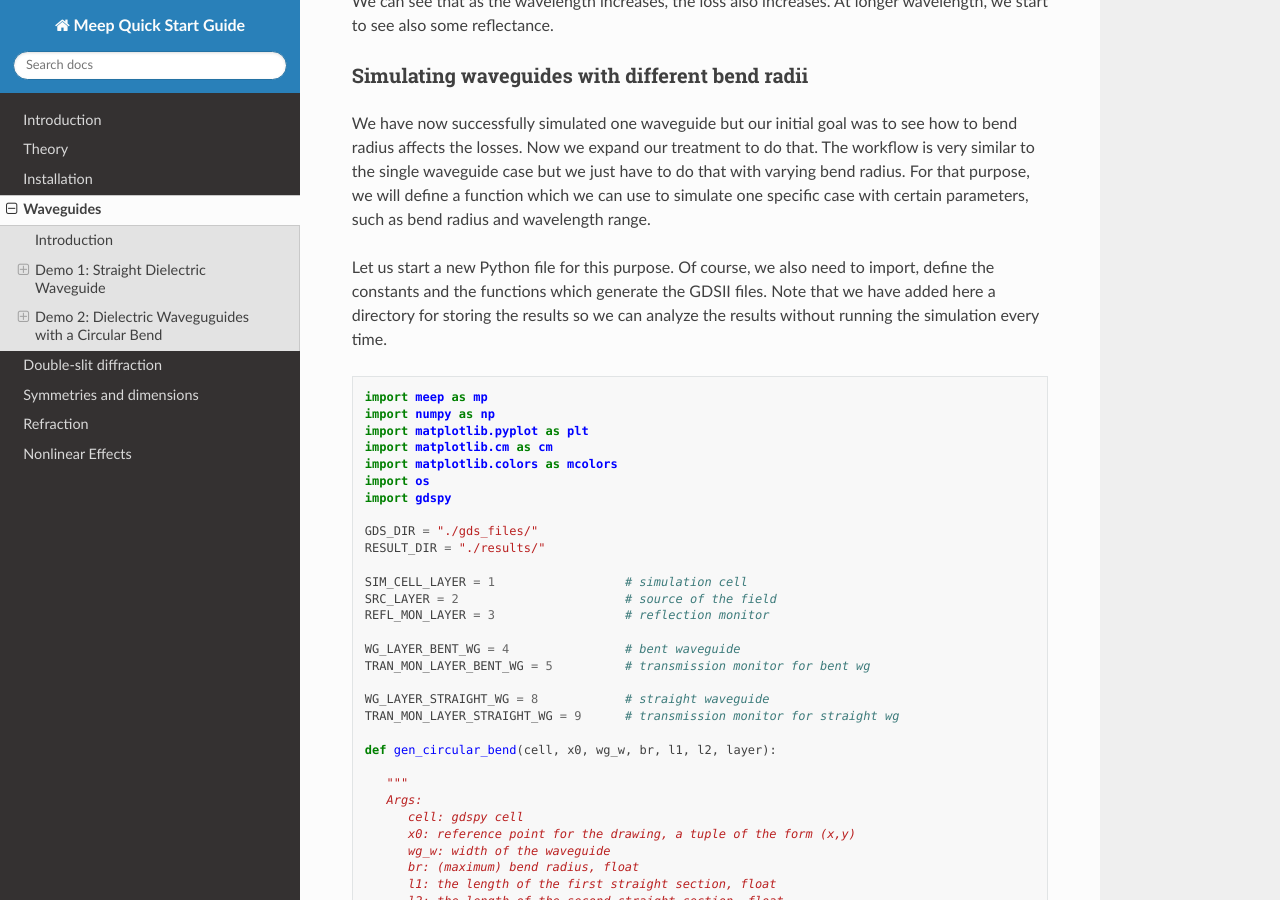
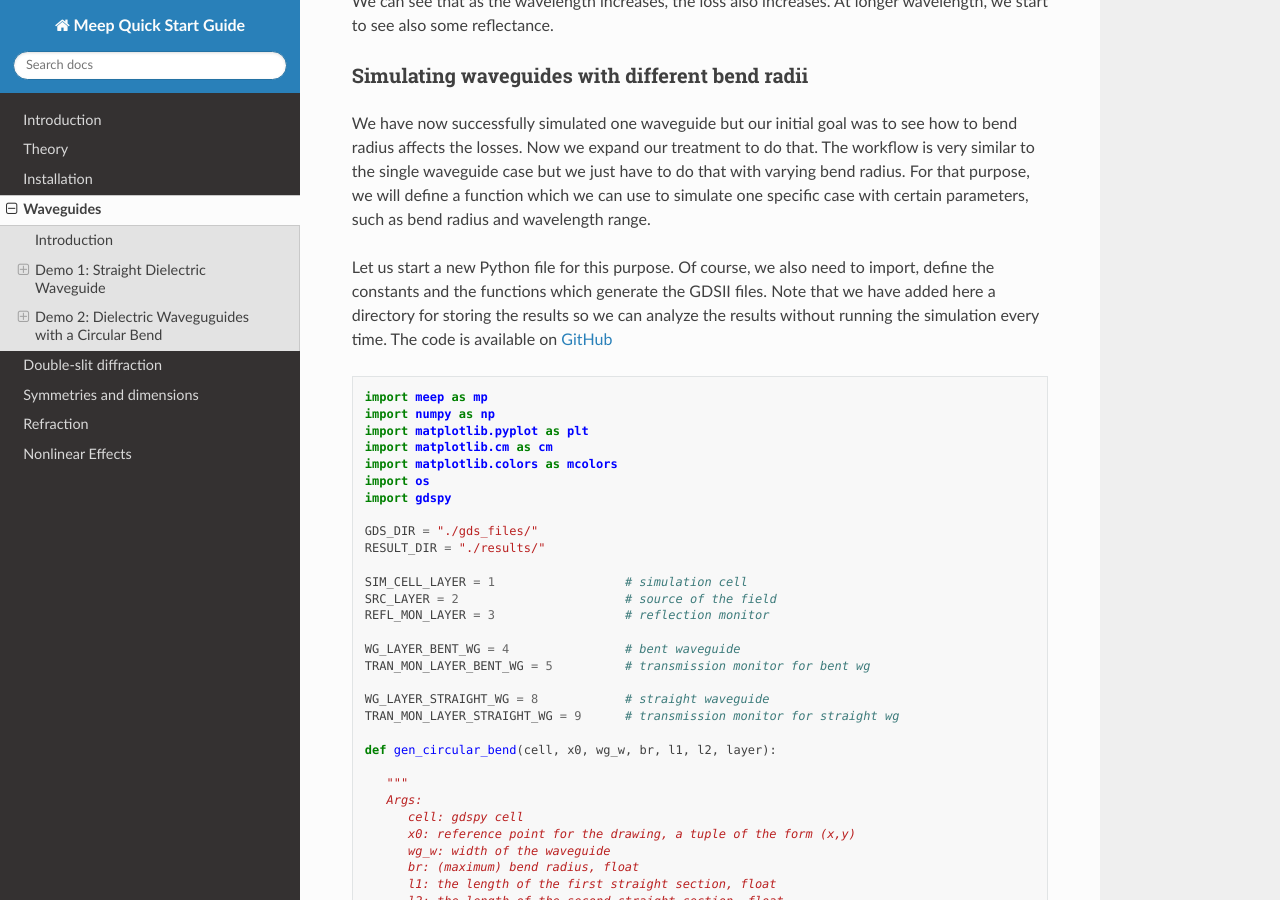
Before and after one commit to lehtisa/tuni_meep_doc, a Sphinx documentation site: the page built from docs/source/waveguides.rst, in a window 1280 px wide and 900 px high, scrolled down 24754 px. Built offline with Sphinx 7.4.7 and the Read the Docs theme 3.1.0, drawn with Linux system fonts in a browser that asks for light colours; pages that are not in the unit, such as notebooks, are missing from menus; some of the changed text lies outside the part shown.

Commit message:
Add links

```diff
--- a/docs/source/waveguides.rst
+++ b/docs/source/waveguides.rst
@@ -467,7 +467,7 @@ All in all, we need to do two simulations: one with the straight waveguide and o
 
 Creating a waveguide shape in GDSII format with Python
 ------------------------------------------------------
-Let us begin with defining the desired waveguide shape to a GDSII file. In the first demo, we defined the waveguide geometry within Meep, but that is not always viable, especially with more complex geometries. GDSII is a standard format which is very widely used to define integrated circuit layouts. Hence, there are multiple tools you can use to create the desired shape in this format. For example, a nice way to create these files is a Python library called `gdspy <https://gdspy.readthedocs.io/en/stable/>`_. A good open-source software for inspecting GDSII files is for example `KLayout <https://www.klayout.de>`_.
+Let us begin with defining the desired waveguide shape to a GDSII file. In the first demo, we defined the waveguide geometry within Meep, but that is not always viable, especially with more complex geometries. GDSII is a standard format which is very widely used to define integrated circuit layouts. Hence, there are multiple tools you can use to create the desired shape in this format. For example, a nice way to create these files is a Python library called `gdspy <https://gdspy.readthedocs.io/en/stable/>`_. A good open-source software for inspecting GDSII files is for example `KLayout <https://www.klayout.de>`_. The code is available on `GitHub <https://github.com/lehtisa/tuni_meep_doc/tree/main/demo_codes/circ_waveguide_part_A>`_
 
 .. note::
    There are also other possibilities to create these kinds of files, for example if you are familiar with AutoCAD, you could save your 2D design as a dxf and convert it to GDSII (for example with Klayout). You should also see another Python library, `GDSFactory <https://gdsfactory.github.io/gdsfactory/index.html>`_.
@@ -905,7 +905,7 @@ Simulating waveguides with different bend radii
 -----------------------------------------------
 We have now successfully simulated one waveguide but our initial goal was to see how to bend radius affects the losses. Now we expand our treatment to do that. The workflow is very similar to the single waveguide case but we just have to do that with varying bend radius. For that purpose, we will define a function which we can use to simulate one specific case with certain parameters, such as bend radius and wavelength range.
 
-Let us start a new Python file for this purpose. Of course, we also need to import, define the constants and the functions which generate the GDSII files. Note that we have added here a directory for storing the results so we can analyze the results without running the simulation every time.
+Let us start a new Python file for this purpose. Of course, we also need to import, define the constants and the functions which generate the GDSII files. Note that we have added here a directory for storing the results so we can analyze the results without running the simulation every time. The code is available on `GitHub <https://github.com/lehtisa/tuni_meep_doc/tree/main/demo_codes/circ_waveguide_part_B>`_
 
 .. code-block:: python
 
@@ -1488,7 +1488,7 @@ Now that we have our results, we can plot them to see what is going on. Let us c
 
 Here we explore the results by plotting transmittance, loss, and reflectance with respect to bend radius in different wavelengths (figures a), b), and c)) and then plotting them with respect to wavelength in different bend radii (figures d), e), and f)).
 
-We can also visualize the results using a heatmap. Here we want to include all wavelengths which we used in the simulation, not just the few ones like in the figure above. The code is omitted here but it is available in GitHub.
+We can also visualize the results using a heatmap. Here we want to include all wavelengths which we used in the simulation, not just the few ones like in the figure above. The code is omitted here but it is available on `GitHub <https://github.com/lehtisa/tuni_meep_doc/tree/main/demo_codes/circ_waveguide_part_B>`_.
 
 .. figure:: waveguide_figures/11_heatmap_transmittance.png
    :alt: Results for multiple wavelengths and bend radii.
```
